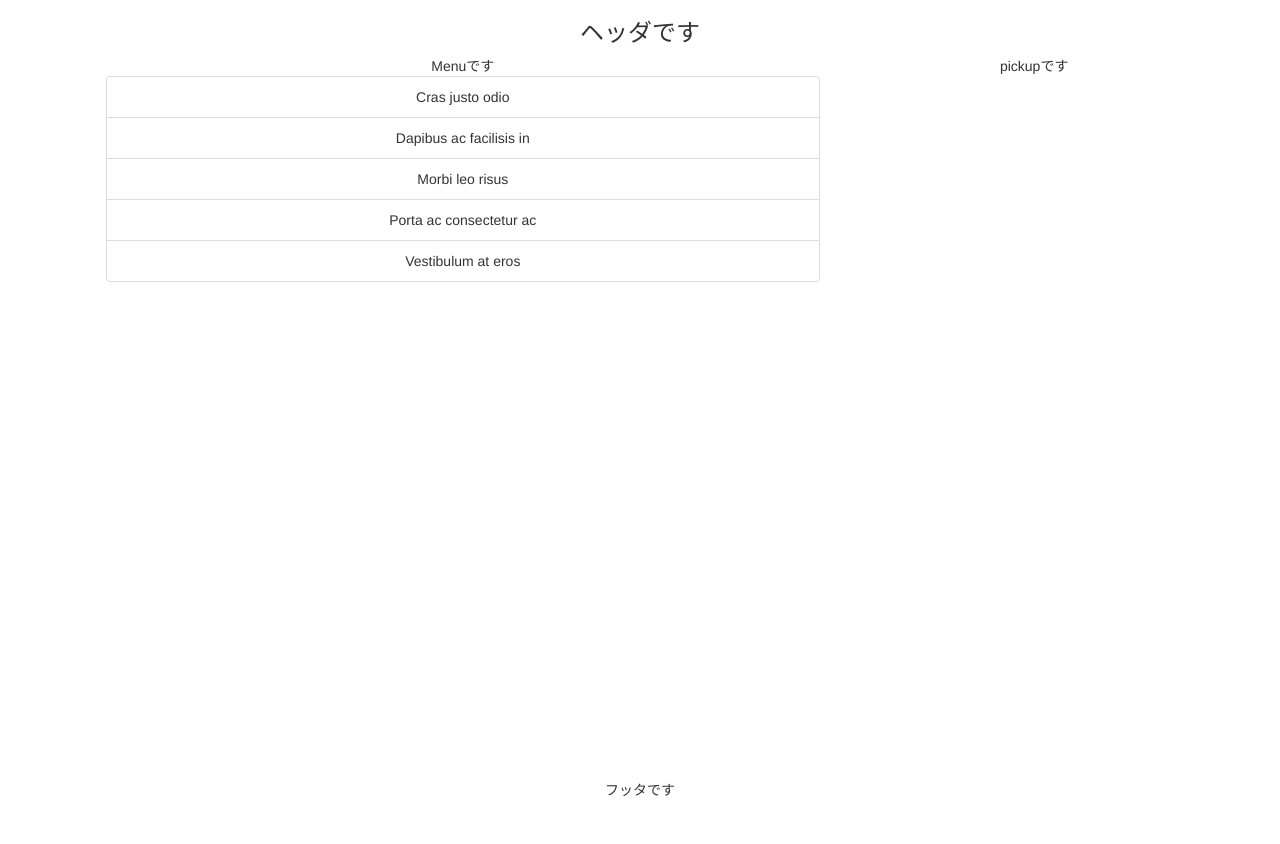
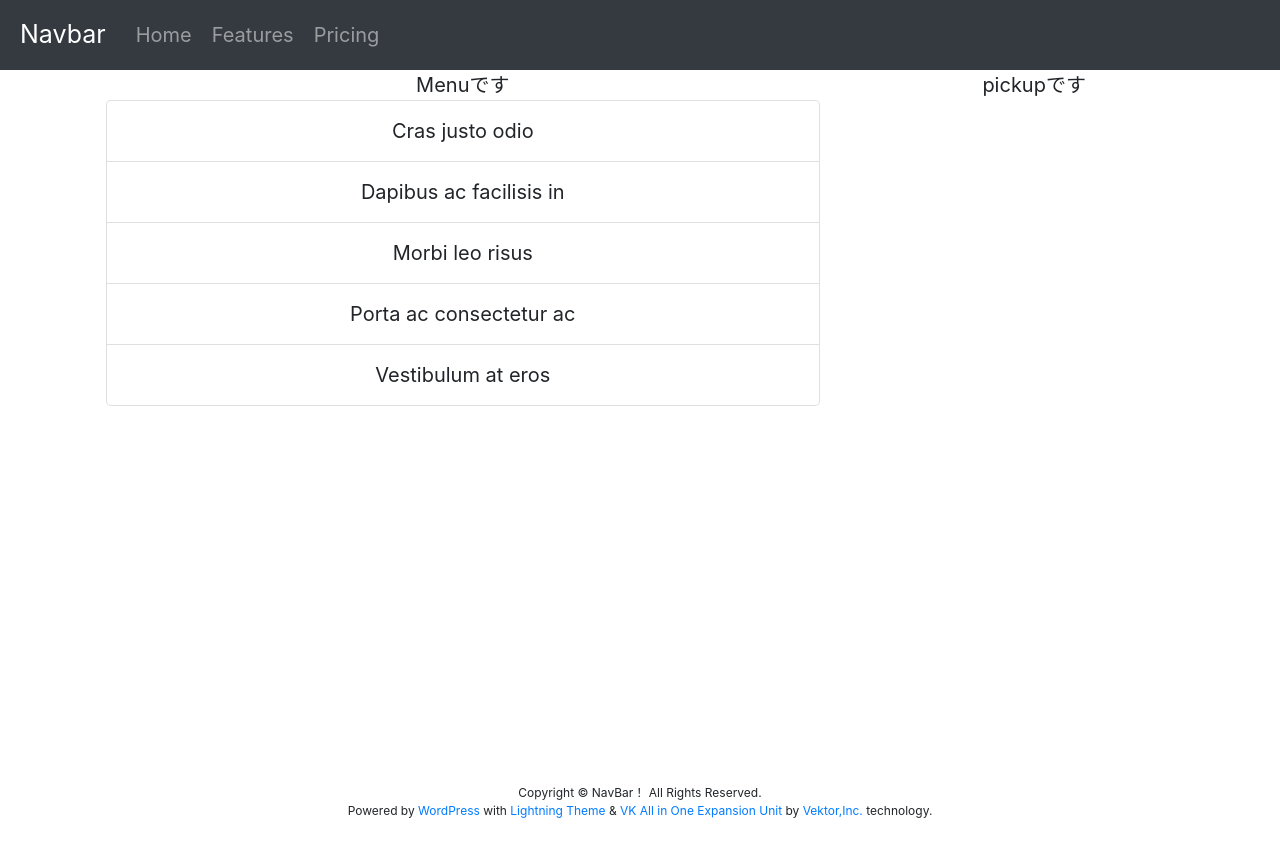
Before and after one commit to uehiro555/react-single-page-app, a React (Create React App) app: page / in a window 1280 px wide. Before the commit the page ends 820 px from the top, so only its background shows below. Built offline with nearby package versions, Linux system fonts and the light colour scheme.

Commit message:
header footerのCSSの初期設定する

```diff
--- a/public/index.html
+++ b/public/index.html
@@ -24,7 +24,6 @@
       work correctly both with client-side routing and a non-root public URL.
       Learn how to configure a non-root public URL by running `npm run build`.
     -->
-    <link rel="stylesheet" type="text/css" href="https://maxcdn.bootstrapcdn.com/bootstrap/3.3.7/css/bootstrap.min.css">
     <title>Single Page App</title>
   </head>
   <body>
--- a/src/footer.css
+++ b/src/footer.css
@@ -4,3 +4,26 @@ footer{
     position:absolute;
     bottom:0;
 }
+
+.sectionBox {
+    padding-top: 2em;
+    padding-bottom: 2em;
+    display: block;
+}
+
+.container {
+    padding-right: 15px;
+    padding-left: 15px;
+    margin-right: auto;
+    margin-left: auto;
+    font-size: 12px;
+}
+
+.text-center {
+    text-align: center;
+}
+
+p {
+    margin-top: 0;
+    margin-bottom: 0;
+}
--- a/src/footer.js
+++ b/src/footer.js
@@ -3,8 +3,13 @@ import './footer.css';
 
 //Footerの定義
 const Footer = () => {
-    return <footer style={{textAlign: "center"}}>
-        <div>フッタです</div>
+    return <footer>
+        <div className="container sectionBox copySection text-center">
+            <p>Copyright © NavBar！ All Rights Reserved.</p><p>Powered by <a
+            href="https://wordpress.org/">WordPress</a> with <a href="https://lightning.nagoya/ja/" target="_blank"
+                                                                title="Free WordPress Theme Lightning"> Lightning
+            Theme</a> &amp; <a href="https://ex-unit.nagoya/ja/" target="_blank">VK All in One Expansion Unit</a> by <a
+            href="//www.vektor-inc.co.jp" target="_blank">Vektor,Inc.</a> technology.</p></div>
     </footer>
 
 };
--- a/src/header.js
+++ b/src/header.js
@@ -1,10 +1,19 @@
 import React from 'react';
+import {Navbar, Nav} from 'react-bootstrap';
+import 'bootstrap/dist/css/bootstrap.min.css';
 import './header.css';
 
 //Headerの定義
 const Header = () => {
-    return <header style={{textAlign: "center"}}>
-        <h3>ヘッダです</h3>
+    return <header>
+        <Navbar bg="dark" variant="dark">
+            <Navbar.Brand href="#home">Navbar</Navbar.Brand>
+            <Nav className="mr-auto">
+                <Nav.Link href="#home">Home</Nav.Link>
+                <Nav.Link href="#features">Features</Nav.Link>
+                <Nav.Link href="#pricing">Pricing</Nav.Link>
+            </Nav>
+        </Navbar>
     </header>
 };
 
--- a/src/index.css
+++ b/src/index.css
@@ -1,5 +1,6 @@
 html,body{
   height:100%;
+  font-size: 20px;
 }
 #root{
   width: 100%;
```
